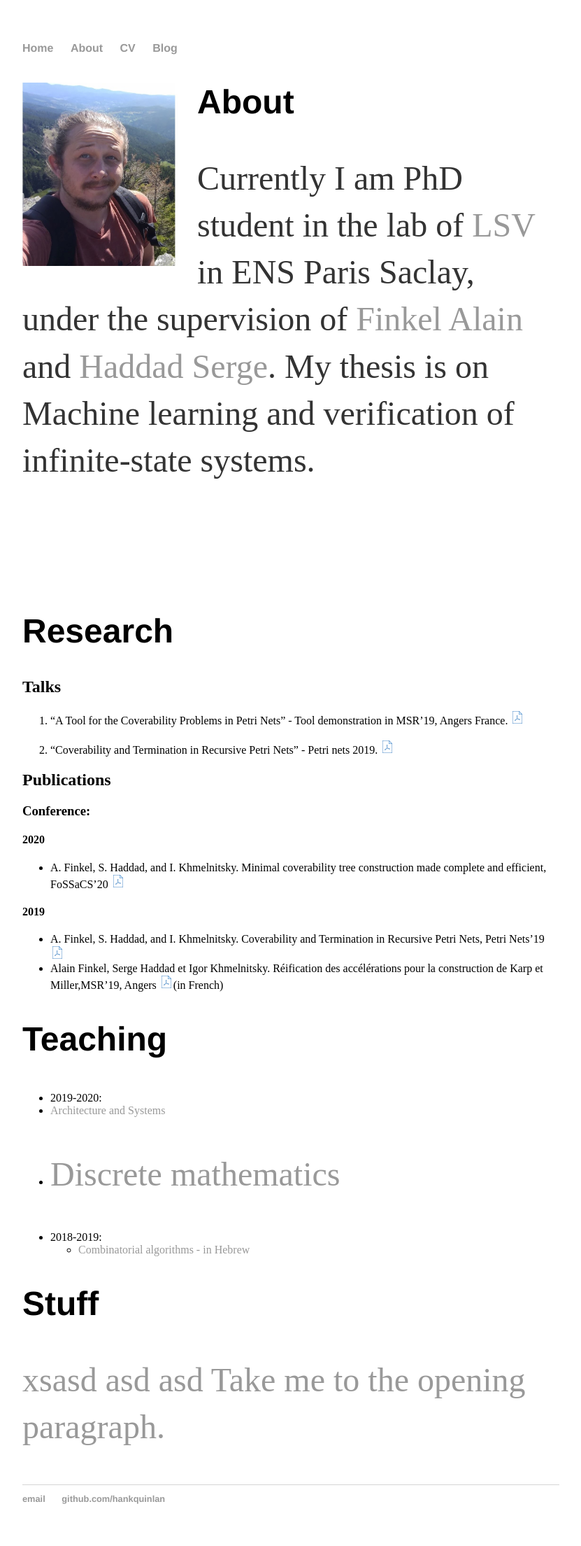
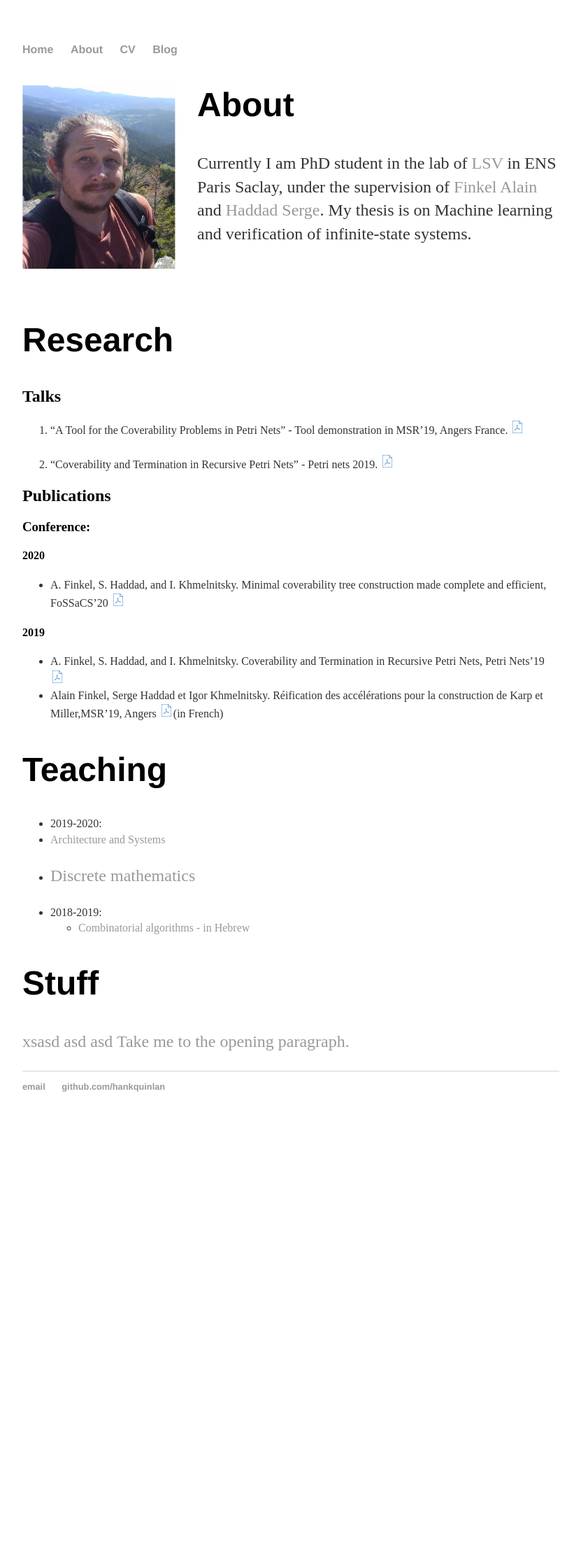
Before and after one commit to IgorKhm/igorkhm.github.io, a Jekyll site: the page built from index.md, in a window 1280 px wide. Shown: the whole page at 70% size, without its empty margins (224-1055 px from the left). Built offline with Jekyll 4.4.1, drawn with Linux system fonts in a browser that asks for light colours; after the commit the page ends 1622 px from its top, so only the background shows below that.

Commit message:
Update main.css

```diff
--- a/css/main.css
+++ b/css/main.css
@@ -24,7 +24,12 @@ h1 {
     font-family:'Helvetica', 'Arial', 'Sans-Serif';
 }
 p {
-    font-size: 3em;
+    font-size: 1.5em;
+    line-height: 1.4em;
+    color: #333;
+}
+li {
+    font-size: 1em;
     line-height: 1.4em;
     color: #333;
 }
```
